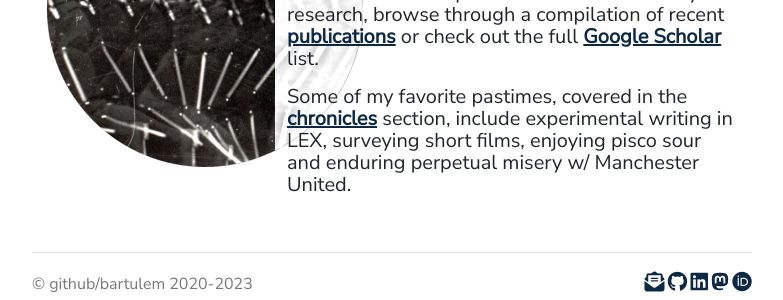
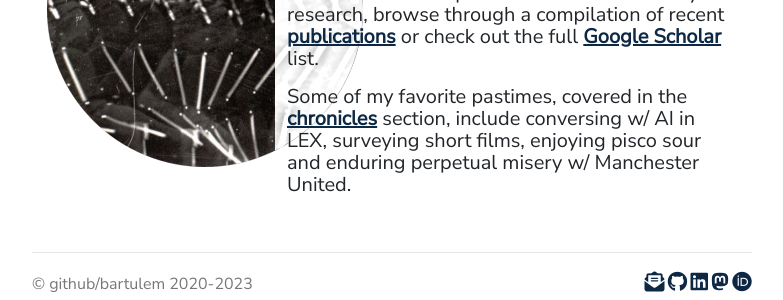
Before and after one commit to bartulem/bartulem.github.io, a Jekyll site: the page built from index.html, in a window 1280 px wide. Shown: the part 586-886 px from the top of the page, without its empty margins (248-1031 px from the left). Built offline with Jekyll 4.4.1, drawn with Linux system fonts in a browser that asks for light colours; nearby versions of some CDN libraries; comment, search, counter and statistics services are not loaded; a style sheet for code colours, icons or effects is not loaded.

```diff
--- a/index.html
+++ b/index.html
@@ -18,6 +18,6 @@
 
 	<p>Activity patterns generated by nervous systems appear stochastically linked to animal behavior, and the main purpose of my work is to shed light on such relationships. To learn more about my research, browse through a compilation of recent <a style="text-decoration: underline" href="https://bartulem.github.io/publications/">publications</a> or check out the full <a style="text-decoration: underline" target="_blank" href="https://scholar.google.no/citations?user=aUeOyr8AAAAJ&hl=en">Google Scholar</a> list.</p>
 
-	<p>Some of my favorite pastimes, covered in the <a style= "text-decoration: underline" href="https://bartulem.github.io/chronicles/">chronicles</a> section, include experimental writing in LEX, surveying short films, enjoying pisco sour and enduring perpetual misery w/ Manchester United.</p>
+	<p>Some of my favorite pastimes, covered in the <a style= "text-decoration: underline" href="https://bartulem.github.io/chronicles/">chronicles</a> section, include conversing w/ AI in LEX, surveying short films, enjoying pisco sour and enduring perpetual misery w/ Manchester United.</p>
 	</div>
 </div>
```
